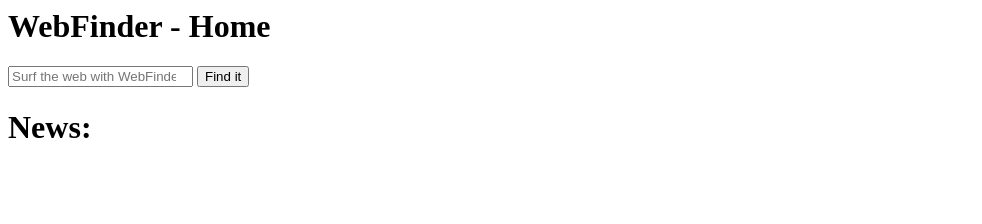
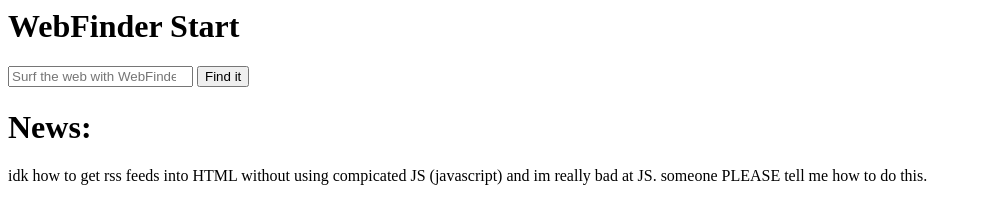
Before and after one commit to johnblackwood1/webfinder, a plain HTML site: page newtab-home.html in a window 1280 px wide. Shown: the whole page, without its empty margins (0-982 px from the left). Drawn offline with Linux system fonts and the light colour scheme.

Commit message:
Change title and heading to 'WebFinder Start'
Updated the title and heading from 'Home' to 'Start'. Added a paragraph requesting help with RSS feeds.

```diff
--- a/newtab-home.html
+++ b/newtab-home.html
@@ -1,9 +1,9 @@
 <html>
   <head>
-    <title>WebFinder Home</title>
+    <title>WebFinder Start</title>
   </head>
   <body>
-    <h1>WebFinder - Home</h1>
+    <h1>WebFinder Start</h1>
     <form action="search.html" method="GET">
         <input
           type="search"
@@ -14,6 +14,6 @@
       <button type="submit">Find it</button>
     </form>
     <h1>News:</h1>
-
+    <p>idk how to get rss feeds into HTML without using compicated JS (javascript) and im really bad at JS. someone PLEASE tell me how to do this.</p>
   </body>
 </html>
```
